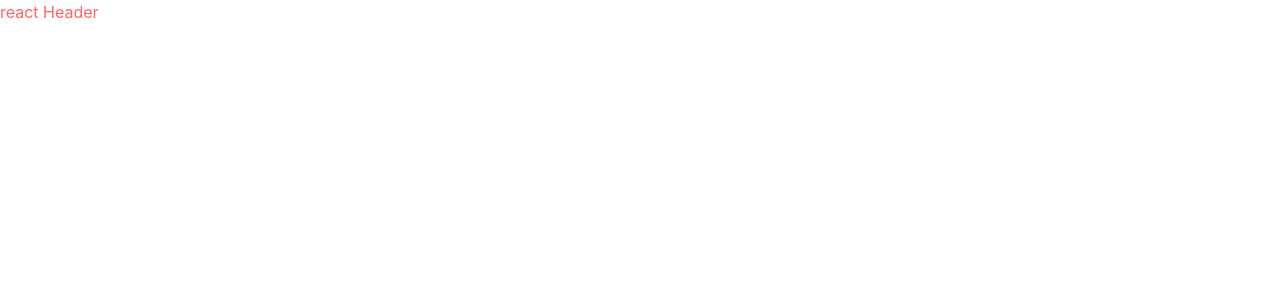
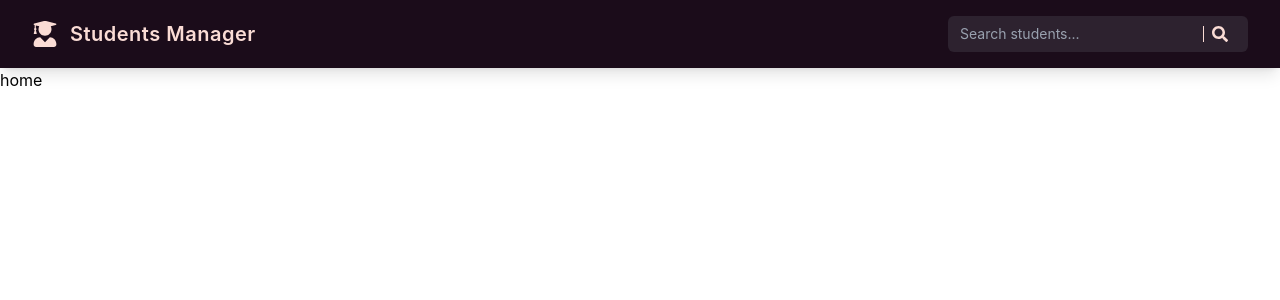
Before and after one commit to sartaza123/student-table, a React (Vite) app: page / in a window 1280 px wide. Shown: the top 300 px of the page. Built offline with nearby package versions, Linux system fonts and the light colour scheme.

Commit message:
Header is created

```diff
--- a/package.json
+++ b/package.json
@@ -13,6 +13,7 @@
     "@tailwindcss/vite": "^4.2.1",
     "react": "^19.2.0",
     "react-dom": "^19.2.0",
+    "react-icons": "^5.6.0",
     "tailwindcss": "^4.2.1"
   },
   "devDependencies": {
--- a/src/App.jsx
+++ b/src/App.jsx
@@ -1,9 +1,11 @@
 import Header from "./components/Header";
+import Home from "./pages/Home";
 
 function App() {
   return (
     <>
       <Header />
+      <Home />
     </>
   );
 }
--- a/src/components/Header.jsx
+++ b/src/components/Header.jsx
@@ -1,8 +1,29 @@
-function Header() {
+import { FaUserGraduate, FaSearch } from "react-icons/fa";
+
+const Header = () => {
   return (
-    <>
-      <h1 className="text-red-400">react Header</h1>
-    </>
+    <header className="bg-[#1B0C1A] text-[#FADCD5] flex items-center justify-between px-8 py-4 shadow-lg">
+      {/* Logo + Title */}
+      <div className="flex items-center gap-3">
+        <FaUserGraduate size={26} />
+        <h1 className="text-xl font-semibold tracking-wide">
+          Students Manager
+        </h1>
+      </div>
+
+      {/* Search Bar */}
+      <div className="flex items-center bg-[#2D222F] px-3 py-2 rounded-md w-[300px]">
+        <input
+          type="text"
+          placeholder="Search students..."
+          className="bg-transparent outline-none text-sm w-full placeholder:text-gray-400"
+        />
+        <div className="text-[#FADCD5] cursor-pointer border-l px-2">
+          <FaSearch />
+        </div>
+      </div>
+    </header>
   );
-}
+};
+
 export default Header;
--- /dev/null
+++ b/src/pages/Home.jsx
@@ -0,0 +1,8 @@
+function Home() {
+  return (
+    <>
+      <h1>home</h1>
+    </>
+  );
+}
+export default Home;
```
Also changed, not shown: 1 other file (tests, documents, lock files or other folders).
